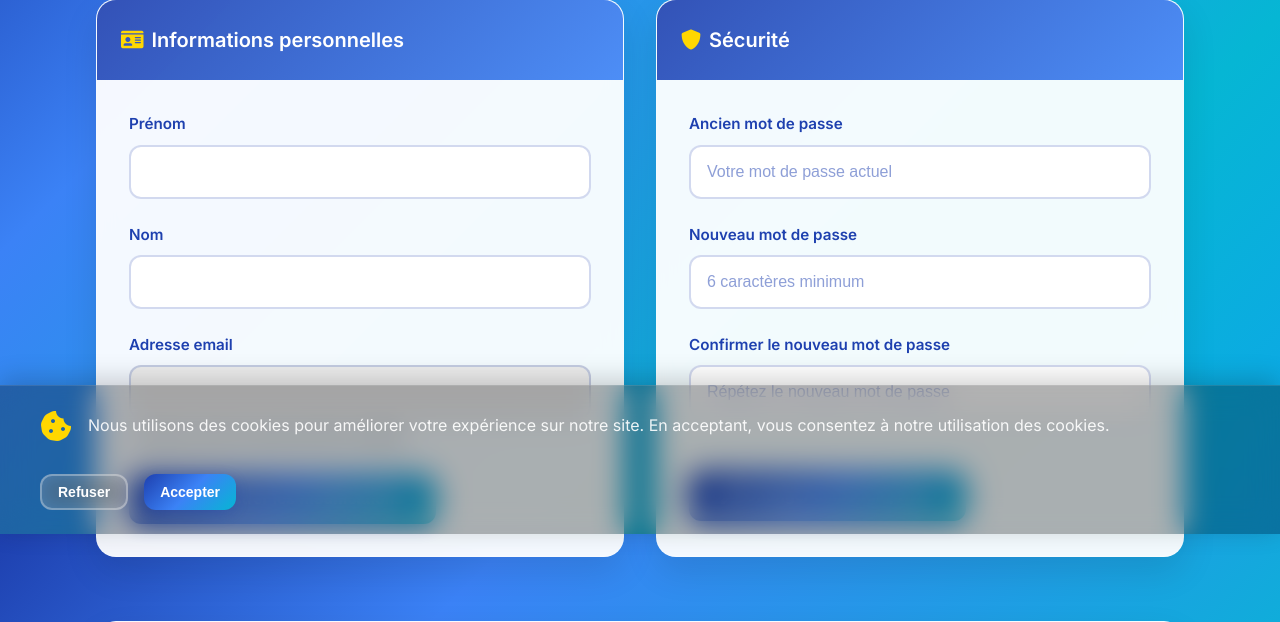
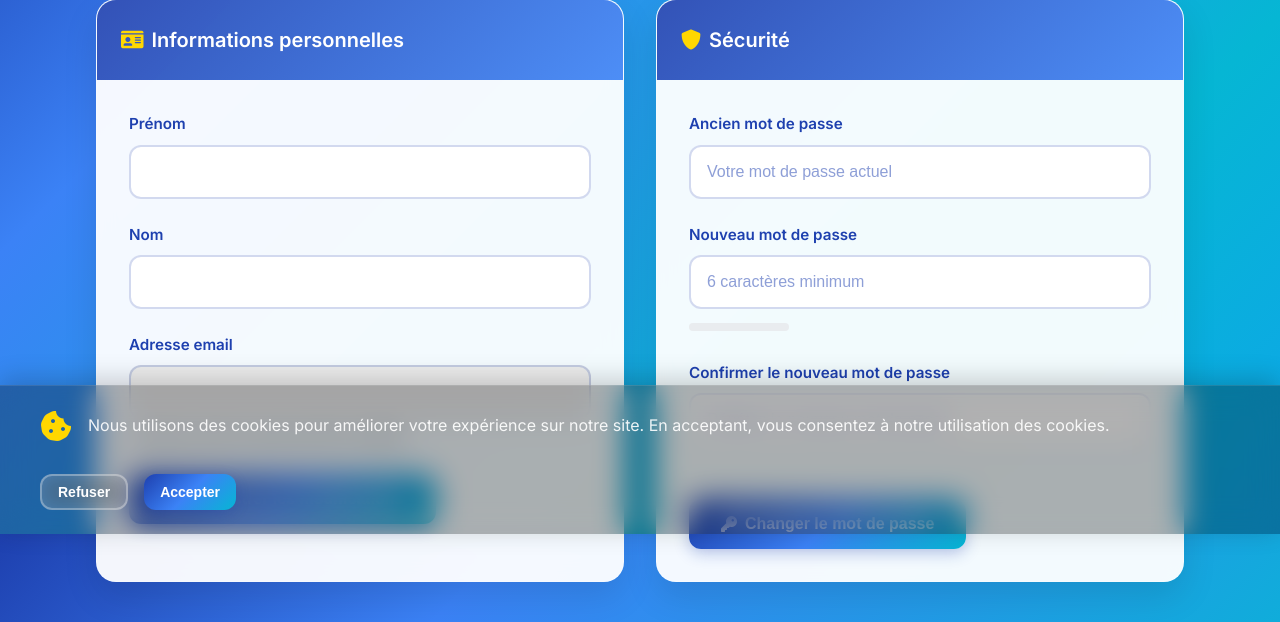
Before and after one commit to Said0224/projet-parking, a PHP site: the page made by app/views/profile.php in a window 1280 px wide. Shown: the part 266-888 px from the top of the page. Run offline with PHP 8.4, Linux system fonts and the light colour scheme; the template is opened without the code that fills it, so the values that code supplies are empty; some libraries are stand-ins or nearby versions.

Commit message:
Modifs dans modifs des mdp

```diff
--- a/app/views/profile.php
+++ b/app/views/profile.php
@@ -48,21 +48,22 @@
             <div class="card-body">
                 <form method="POST" action="<?= BASE_URL ?>/profile/change-password">
                     <div class="form-group">
-
                         <label for="current_password" class="form-label">Ancien mot de passe</label>
                         <input type="password" id="current_password" name="current_password" class="form-control" required placeholder="Votre mot de passe actuel">
                     </div>
                     <div class="form-group">
-
                         <label for="password" class="form-label">Nouveau mot de passe</label>
-                        <input type="password" id="password" name="password" class="form-control" required minlength="6" placeholder="6 caractères minimum">
+                        <input type="password" id="new_password_profile" name="password" class="form-control" required minlength="6" placeholder="6 caractères minimum">
+                        <!-- NOUVEAU : Indicateur de force du mot de passe -->
+                        <div class="password-strength-bar">
+                            <div class="strength-level" id="strength-level"></div>
+                            <span class="strength-text" id="strength-text"></span>
+                        </div>
                     </div>
                     <div class="form-group">
-
                         <label for="confirm_password" class="form-label">Confirmer le nouveau mot de passe</label>
-                        <input type="password" id="confirm_password" name="confirm_password" class="form-control" required placeholder="Répétez le nouveau mot de passe">
+                        <input type="password" id="confirm_password_profile" name="confirm_password" class="form-control" required placeholder="Répétez le nouveau mot de passe">
                         <div class="password-match" id="passwordMatchFeedback"></div>
-
                     </div>
                     <button type="submit" class="btn btn-primary">
                         <i class="fas fa-key"></i> Changer le mot de passe
@@ -72,26 +73,21 @@
         </div>
 
         <!-- Section 3: Zone de danger -->
-
         <div class="card danger-zone-trigger">
-
             <div class="card-header">
                 <h3><i class="fas fa-exclamation-triangle"></i> Zone de Danger</h3>
             </div>
             <div class="card-body">
-
                 <p>Actions irréversibles concernant votre compte.</p>
                 <button type="button" id="open-delete-modal-btn" class="btn btn-danger">
                     <i class="fas fa-trash-alt"></i> Supprimer mon compte
                 </button>
-
             </div>
         </div>
     </div>
 </div>
 
-
-<!-- MODALE DE CONFIRMATION DE SUPPRESSION (MODIFIÉE) -->
+<!-- MODALE DE CONFIRMATION DE SUPPRESSION -->
 <div id="delete-account-modal" class="modal-overlay">
     <div class="modal-content">
         <div class="modal-header">
@@ -103,7 +99,6 @@
             <p><strong>Cette action est définitive et irréversible.</strong> Toutes vos données, y compris l'historique de vos réservations, seront effacées.</p>
         </div>
         <div class="modal-footer">
-            <!-- CHANGEMENT DE CLASSE ICI: de btn-secondary à btn-light -->
             <button type="button" class="btn btn-light close-modal-btn">Annuler</button>
             <form method="POST" action="<?= BASE_URL ?>/profile/delete-account" style="display:inline;">
                 <button type="submit" class="btn btn-danger">
@@ -115,7 +110,6 @@
 </div>
 
 
-
 <style>
     /* Styles spécifiques pour la page de profil */
     .profile-layout {
@@ -123,41 +117,24 @@
         grid-template-columns: 1fr;
         gap: 2rem;
     }
-
     .form-text {
-        display: block;
-        margin-top: 0.5rem;
-        font-size: 0.875rem;
-        color: #6c757d; /* Couleur de texte secondaire */
+        display: block; margin-top: 0.5rem; font-size: 0.875rem; color: #6c757d;
     }
-
     .form-control:disabled {
-        background-color: rgba(230, 230, 230, 0.7);
-        cursor: not-allowed;
+        background-color: rgba(230, 230, 230, 0.7); cursor: not-allowed;
     }
-
     .danger-zone-trigger .card-header {
-        background: linear-gradient(135deg,
-            #b91c1c,
-            #dc2626,
-            #ef4444,
-            #dc2626,
-            #b91c1c
-        );
+        background: linear-gradient(135deg, #b91c1c, #dc2626, #ef4444, #dc2626, #b91c1c);
         background-size: 300% 100%;
         animation: wave-animation 4s ease-in-out infinite;
     }
-
     @keyframes wave-animation {
         0% { background-position: 0% 50%; }
         50% { background-position: 100% 50%; }
         100% { background-position: 0% 50%; }
     }
-
     .danger-zone-trigger p {
-        color: #495057;
-        margin-bottom: 1.5rem;
-        line-height: 1.7;
+        color: #495057; margin-bottom: 1.5rem; line-height: 1.7;
     }
 
     /* Styles pour la modale */
@@ -170,9 +147,7 @@
         opacity: 0;
         transition: opacity 0.3s ease-in-out;
     }
-    .modal-overlay.show {
-        display: flex; opacity: 1;
-    }
+    .modal-overlay.show { display: flex; opacity: 1; }
     .modal-content {
         background: white; border-radius: 20px;
         box-shadow: 0 10px 40px rgba(0, 0, 0, 0.2);
@@ -181,14 +156,10 @@
         transform: translateY(20px);
         transition: transform 0.3s ease-in-out;
     }
-    .modal-overlay.show .modal-content {
-        transform: translateY(0);
-    }
+    .modal-overlay.show .modal-content { transform: translateY(0); }
     .modal-header {
-        padding: 1.5rem;
-        background: linear-gradient(135deg, #b91c1c 0%, #dc2626 100%);
-        color: white;
-        display: flex; justify-content: space-between; align-items: center;
+        padding: 1.5rem; background: linear-gradient(135deg, #b91c1c 0%, #dc2626 100%);
+        color: white; display: flex; justify-content: space-between; align-items: center;
     }
     .modal-header h2 { margin: 0; font-size: 1.5rem; }
     .close-modal-btn {
@@ -203,18 +174,49 @@
     }
 
     .password-match {
+        margin-top: 0.5rem; font-size: 0.85rem; height: 20px; font-weight: 500; transition: color 0.3s;
+    }
+    .password-match.match { color: #155724; }
+    .password-match.no-match { color: #721c24; }
+
+    /* NOUVEAUX STYLES POUR L'INDICATEUR DE FORCE */
+    .password-strength-bar {
+        display: flex;
+        align-items: center;
+        gap: 0.5rem;
         margin-top: 0.5rem;
+        height: 20px; /* Hauteur fixe pour éviter les sauts de layout */
+    }
+    .strength-level {
+        width: 100px;
+        height: 8px;
+        background-color: #e9ecef;
+        border-radius: 4px;
+        overflow: hidden;
+        transition: width 0.4s ease;
+    }
+    .strength-level::before {
+        content: '';
+        display: block;
+        height: 100%;
+        width: 0; /* La largeur sera modifiée par JS */
+        border-radius: 4px;
+        transition: width 0.4s ease, background-color 0.4s ease;
+    }
+    .strength-text {
         font-size: 0.85rem;
-        height: 20px;
         font-weight: 500;
-        transition: color 0.3s;
+        transition: color 0.4s ease;
     }
-    .password-match.match {
-        color: #155724;
-    }
-    .password-match.no-match {
-        color: #721c24;
-    }
+
+    /* Couleurs pour les niveaux de force */
+    .strength-level.weak::before { width: 25%; background-color: #ef4444; }
+    .strength-level.medium::before { width: 60%; background-color: #f59e0b; }
+    .strength-level.strong::before { width: 100%; background-color: #22c55e; }
+
+    .strength-text.weak { color: #ef4444; }
+    .strength-text.medium { color: #f59e0b; }
+    .strength-text.strong { color: #22c55e; }
 
     /* Responsive */
     @media (min-width: 992px) {
@@ -230,10 +232,10 @@
 
 <script>
 document.addEventListener('DOMContentLoaded', function() {
+    // --- Code existant pour la modale ---
     const modalOverlay = document.getElementById('delete-account-modal');
     const openModalBtn = document.getElementById('open-delete-modal-btn');
     const closeModalBtns = document.querySelectorAll('.close-modal-btn');
-
     if (openModalBtn) {
         openModalBtn.addEventListener('click', () => modalOverlay.classList.add('show'));
     }
@@ -242,11 +244,59 @@ document.addEventListener('DOMContentLoaded', function() {
         modalOverlay.addEventListener('click', e => { if (e.target === modalOverlay) modalOverlay.classList.remove('show'); });
     }
 
-    const newPasswordInput = document.getElementById('password');
-    const confirmPasswordInput = document.getElementById('confirm_password');
+    // --- NOUVEAU : GESTION DE L'INDICATEUR DE FORCE DU MOT DE PASSE ---
+    const newPasswordInput = document.getElementById('new_password_profile');
+    const strengthLevelDiv = document.getElementById('strength-level');
+    const strengthTextSpan = document.getElementById('strength-text');
+
+    if (newPasswordInput && strengthLevelDiv && strengthTextSpan) {
+        newPasswordInput.addEventListener('input', function() {
+            const password = this.value;
+            let score = 0;
+            let text = '';
+            let levelClass = '';
+
+            if (password.length > 0) {
+                if (password.length >= 8) score++;
+                if (password.match(/[a-z]/)) score++;
+                if (password.match(/[A-Z]/)) score++;
+                if (password.match(/[0-9]/)) score++;
+                if (password.match(/[^a-zA-Z0-9]/)) score++; // Caractères spéciaux
+
+                switch (score) {
+                    case 1:
+                    case 2:
+                        text = 'Faible';
+                        levelClass = 'weak';
+                        break;
+                    case 3:
+                    case 4:
+                        text = 'Moyen';
+                        levelClass = 'medium';
+                        break;
+                    case 5:
+                        text = 'Fort';
+                        levelClass = 'strong';
+                        break;
+                    default:
+                        text = 'Très faible';
+                        levelClass = 'weak';
+                }
+            }
+
+            strengthLevelDiv.className = 'strength-level ' + levelClass;
+            strengthTextSpan.className = 'strength-text ' + levelClass;
+            strengthTextSpan.textContent = text;
+        });
+    }
+
+    // --- GESTION DE LA CORRESPONDANCE DES MOTS DE PASSE ---
+    const confirmPasswordInput = document.getElementById('confirm_password_profile');
     const feedbackDiv = document.getElementById('passwordMatchFeedback');
 
     function checkPasswordMatch() {
+        if (!newPasswordInput || !confirmPasswordInput || !feedbackDiv) return;
+
         const password = newPasswordInput.value;
         const confirmPassword = confirmPasswordInput.value;
 
@@ -272,5 +322,4 @@ document.addEventListener('DOMContentLoaded', function() {
 });
 </script>
 
-
 <?php require_once ROOT_PATH . '/app/views/partials/footer.php'; ?>
```
